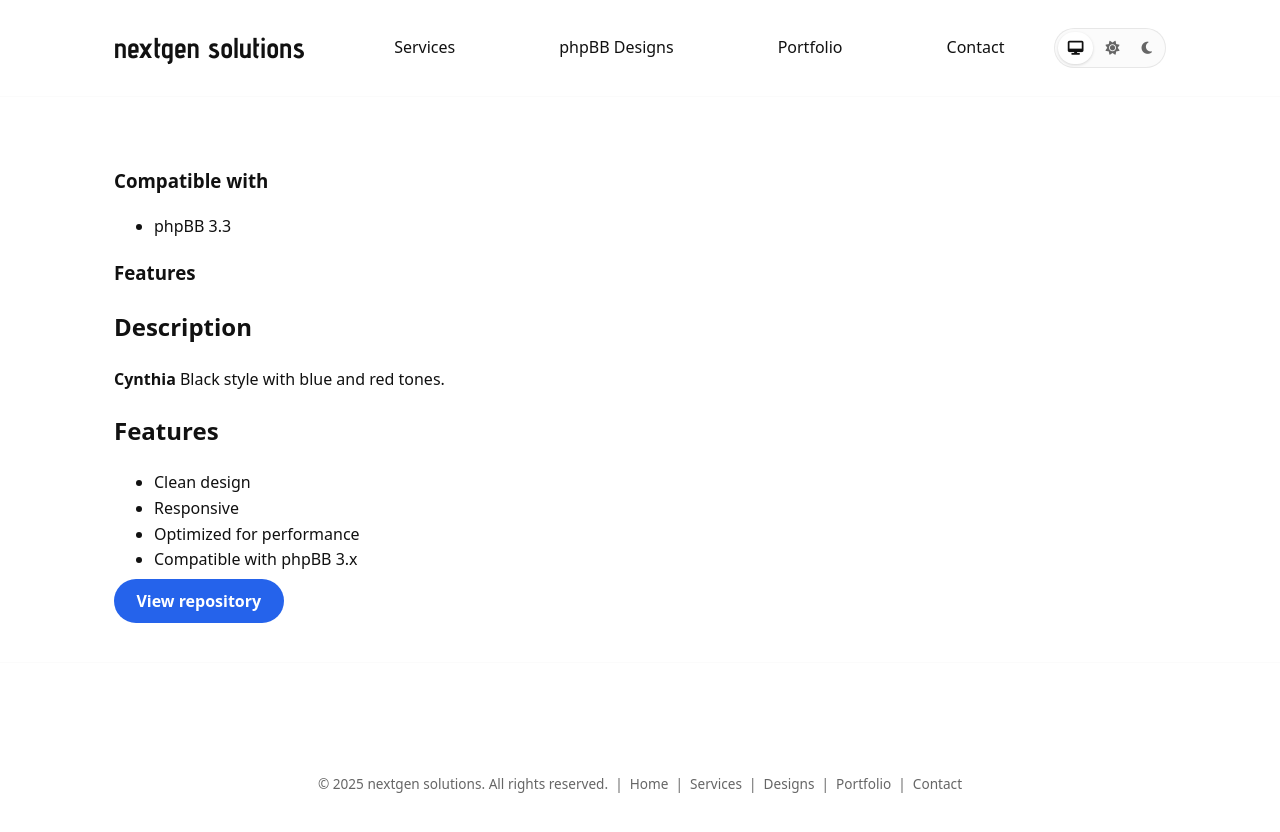
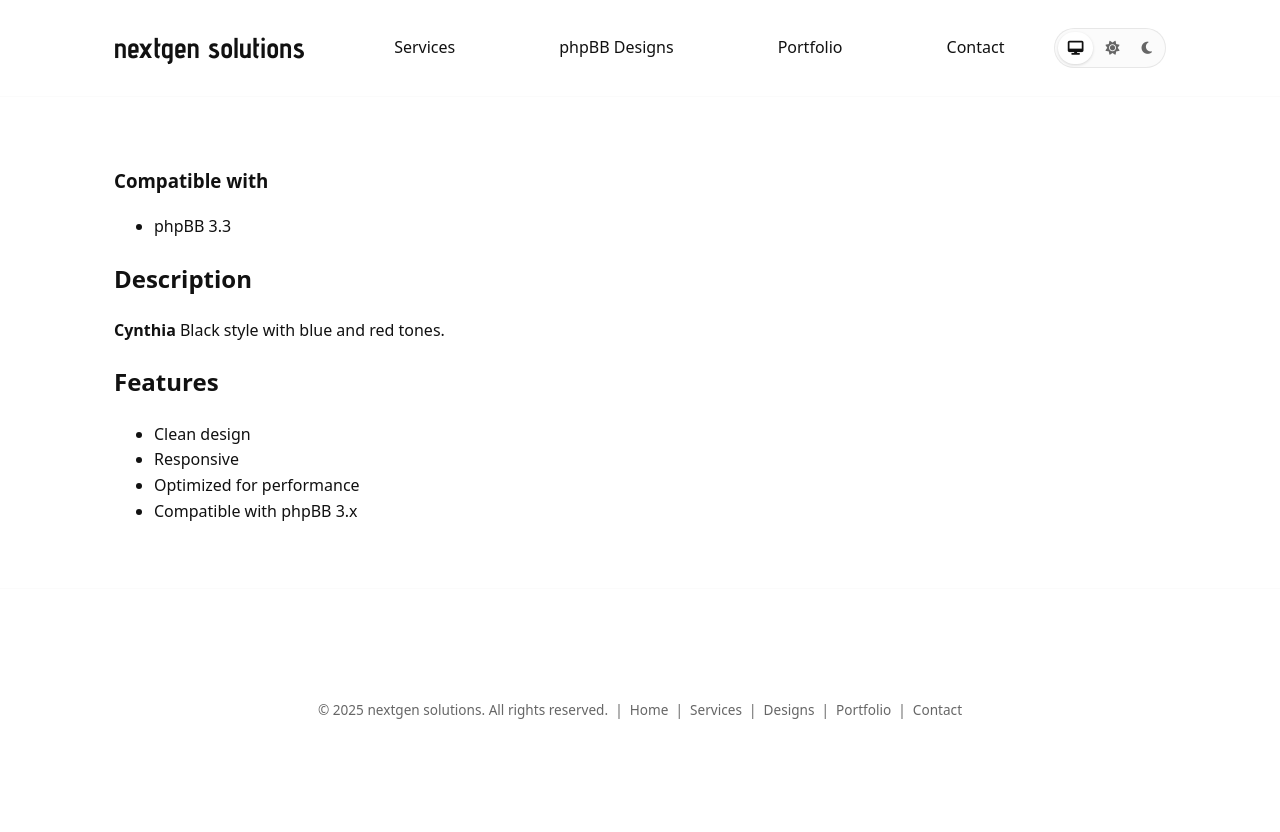
Before and after one commit to nextgen-solutions-gt/nextgen-solutions-gt.github.io, a Jekyll site: the page built from _designs/Cynthia.md, in a window 1280 px wide and 900 px high, scrolled down 649 px. Shown: the top 832 px of the window. Built offline with Jekyll 4.4.1, drawn with Linux system fonts in a browser that asks for light colours.

Commit message:
Removed duplicate content

```diff
--- a/_layouts/design.html
+++ b/_layouts/design.html
@@ -11,11 +11,6 @@ layout: default
     {% endfor %}
   </ul>
 
-  <h3 id="features">Features</h3>
   {{ content }}
 
-  <a href="{{ page.repo }}" class="btn primary" target="_blank">
-    View repository
-  </a>
-
 </article>
```
